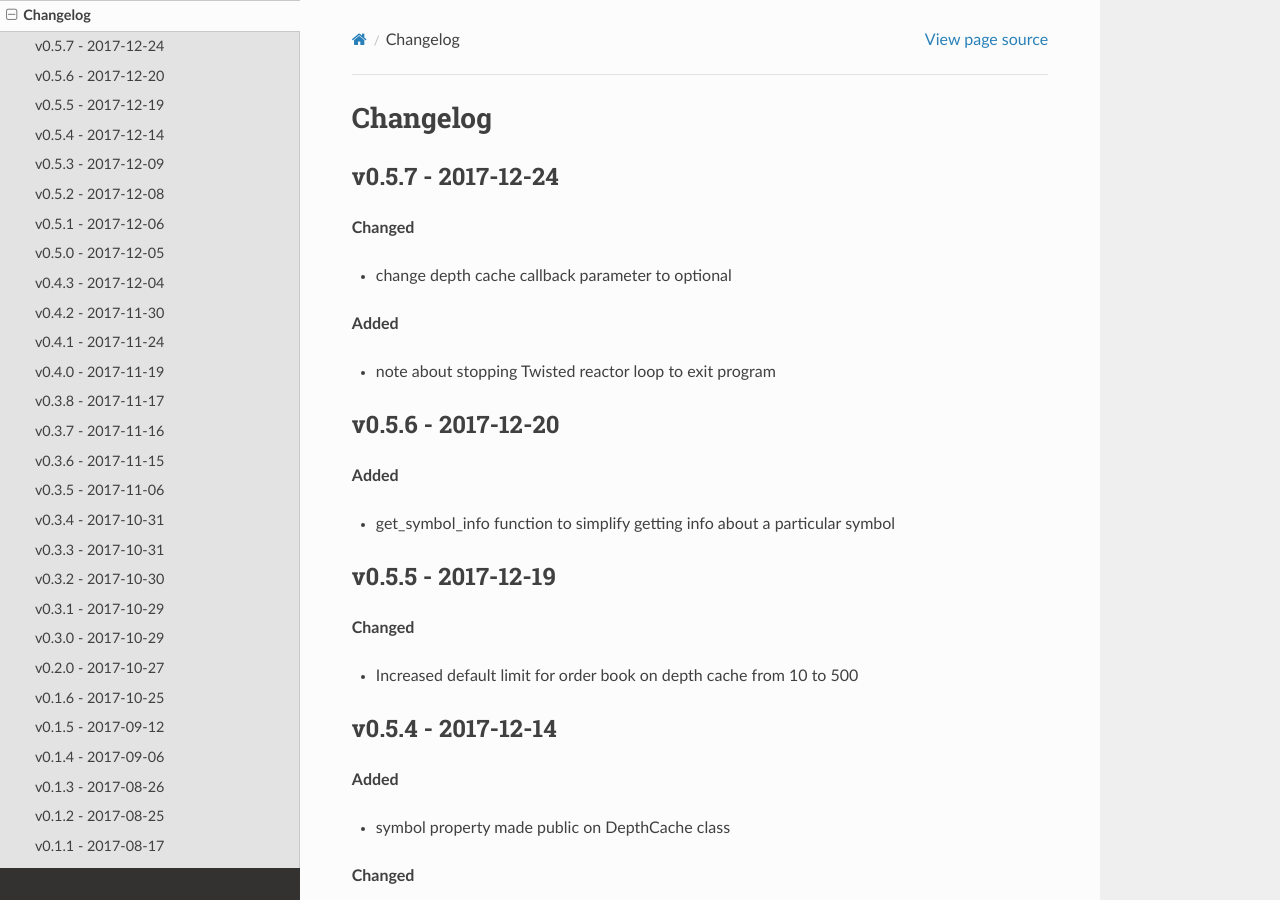
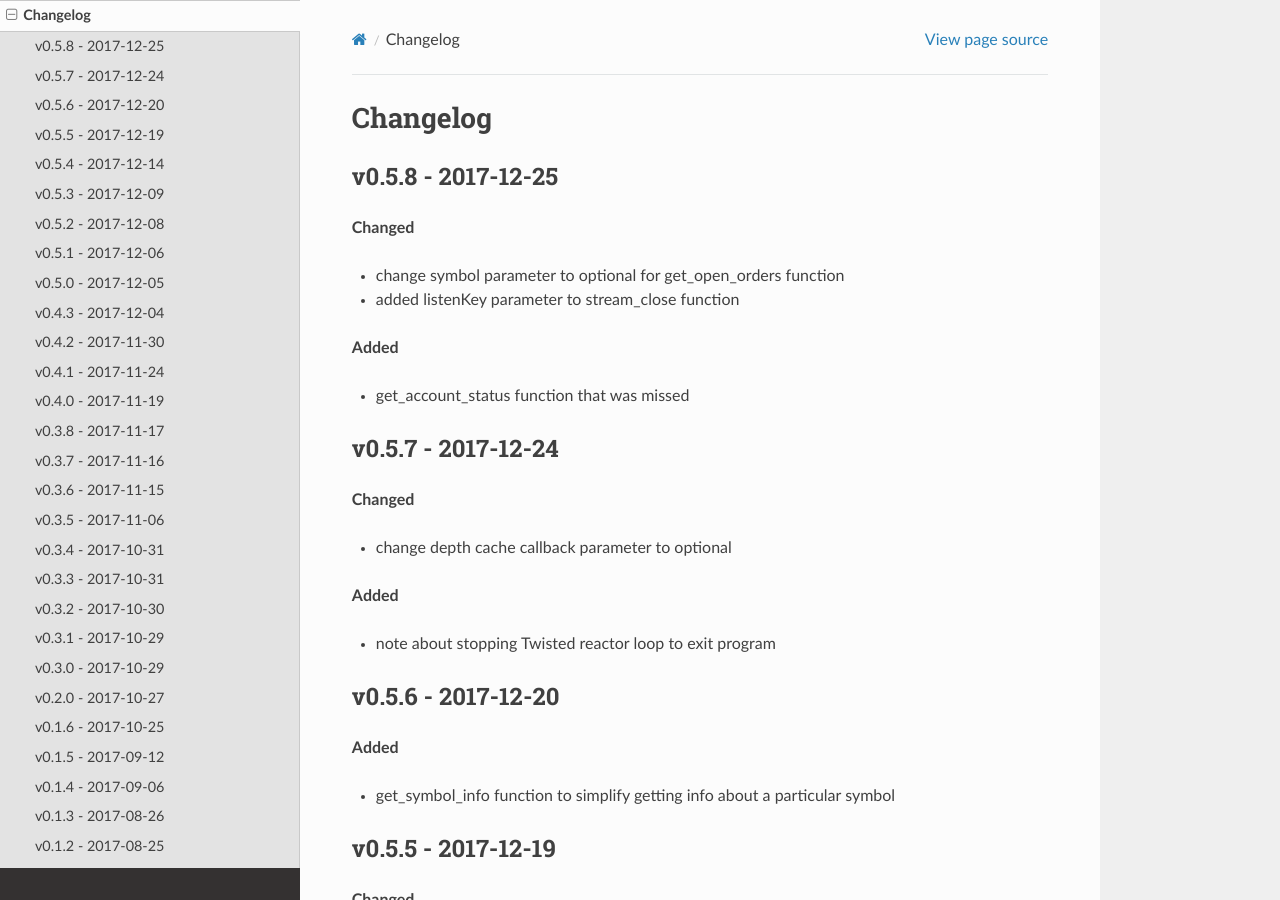
Before and after one commit to philip-luther/python-binance, a Sphinx documentation site: the page built from docs/changelog.rst, in a window 1280 px wide and 900 px high. Built offline with Sphinx 7.4.7 and the Read the Docs theme 2.0.0, drawn with Linux system fonts in a browser that asks for light colours; formulas are drawn with MathJax 3.

Commit message:
Update to v0.5.8

```diff
--- a/PYPIREADME.rst
+++ b/PYPIREADME.rst
@@ -1,5 +1,5 @@
 ================================
-Welcome to python-binance v0.5.7
+Welcome to python-binance v0.5.8
 ================================
 
 .. image:: https://img.shields.io/pypi/v/python-binance.svg
--- a/README.rst
+++ b/README.rst
@@ -1,5 +1,5 @@
 ================================
-Welcome to python-binance v0.5.7
+Welcome to python-binance v0.5.8
 ================================
 
 .. image:: https://img.shields.io/pypi/v/python-binance.svg
--- a/docs/changelog.rst
+++ b/docs/changelog.rst
@@ -1,5 +1,17 @@
 Changelog
 =========
+
+v0.5.8 - 2017-12-25
+^^^^^^^^^^^^^^^^^^^
+
+**Changed**
+
+- change symbol parameter to optional for get_open_orders function
+- added listenKey parameter to stream_close function
+
+**Added**
+
+- get_account_status function that was missed
 
 v0.5.7 - 2017-12-24
 ^^^^^^^^^^^^^^^^^^^
--- a/setup.py
+++ b/setup.py
@@ -3,7 +3,7 @@ from setuptools import setup
 
 setup(
     name='python-binance',
-    version='0.5.7',
+    version='0.5.8',
     packages=['binance'],
     description='Binance REST API python implementation',
     url='https://github.com/sammchardy/python-binance',
```
